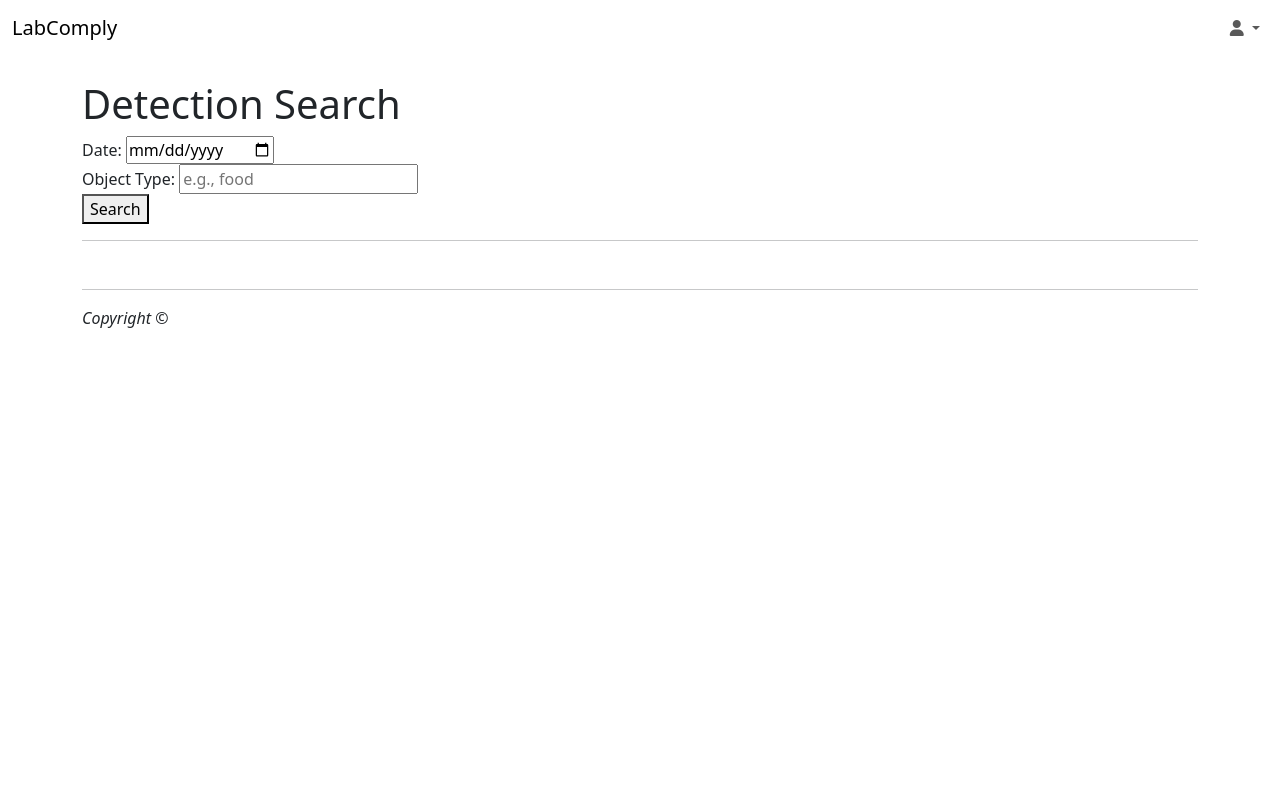
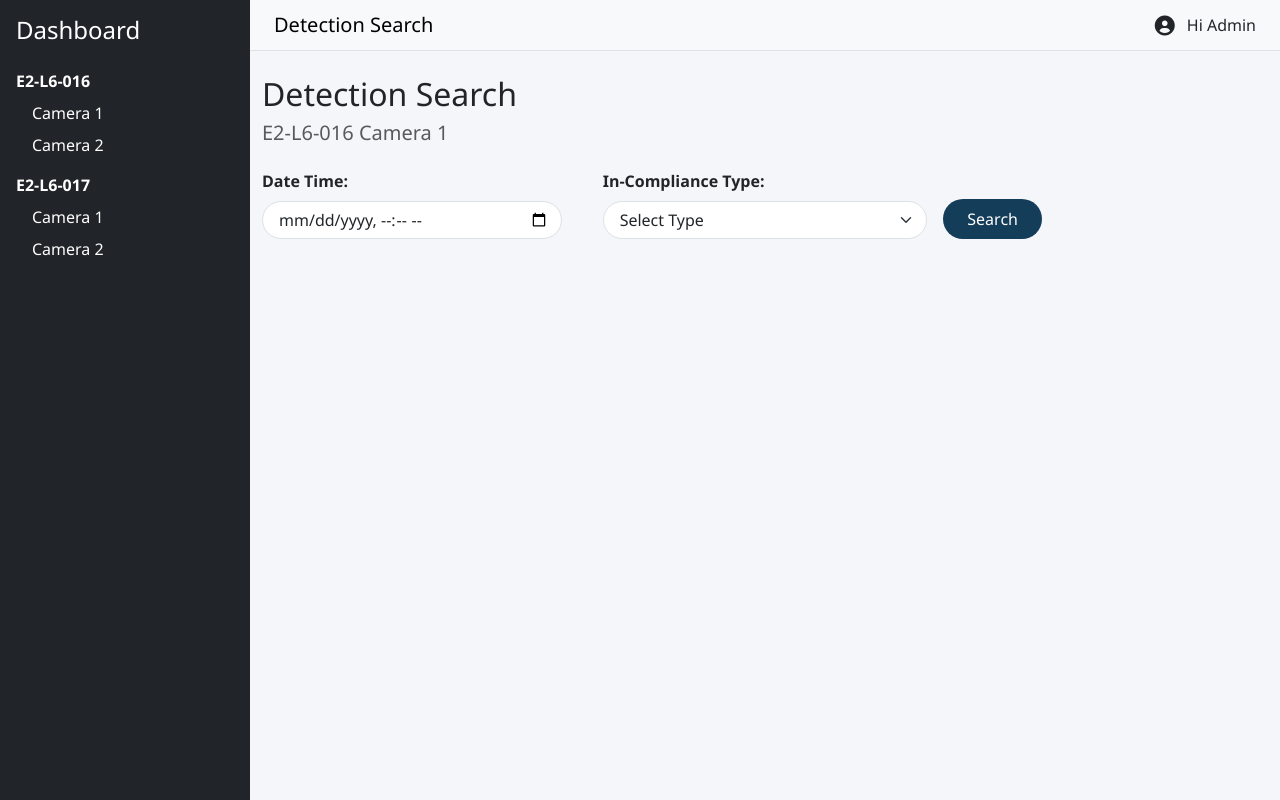
Before and after one commit to TwittK/ICT2114, a Flask app: a page that uses templates/base.html in a window 1280 px wide. Run offline with Flask 3, Linux system fonts and the light colour scheme; some libraries are stand-ins or nearby versions.

Commit message:
view page split by cameras

```diff
--- /dev/null
+++ b/static/css/style.css
@@ -0,0 +1,70 @@
+body, html {
+  height: 100%;
+  margin: 0;
+  font-family: "Segoe UI", sans-serif;
+}
+
+#wrapper {
+  display: flex;
+  height: 100vh;
+}
+
+#sidebar {
+  width: 250px;
+  background-color: #1c1c1c;
+  color: white;
+}
+
+#sidebar ul li {
+  margin-bottom: 8px;
+}
+
+#page-content {
+  background-color: #f4f6f9;
+  padding-bottom: 20px;
+}
+
+form label {
+  display: block;
+  margin-bottom: 12px;
+  font-weight: 600;
+}
+
+form input {
+  padding: 6px;
+  width: 100%;
+  max-width: 300px;
+}
+
+.form-control,
+.form-select {
+  border-radius: 50px;
+  padding-left: 1rem;
+}
+
+button[type="submit"] {
+  background-color: #143d59;
+  color: white;
+  border: none;
+  padding: 8px 16px;
+  margin-top: 12px;
+  cursor: pointer;
+}
+
+.result {
+  background-color: #e3f2fd;
+  padding: 12px;
+  border: 1px solid #ccc;
+  margin-bottom: 15px;
+}
+
+.result img {
+  max-width: 100%;
+  height: auto;
+  border: 1px solid #999;
+}
+
+.card img {
+  object-fit: cover;
+  height: 200px;
+}
--- a/templates/base.html
+++ b/templates/base.html
@@ -1,67 +1,52 @@
 <!DOCTYPE html>
 <html lang="en">
-
 <head>
   <meta charset="UTF-8" />
   <meta name="viewport" content="width=device-width, initial-scale=1.0" />
   <title>{% block title %}LabComply{% endblock %}</title>
-  <!-- Bootstrap CSS -->
+
+  <!-- External Styles -->
   <link href="https://cdn.jsdelivr.net/npm/bootstrap@5.3.0/dist/css/bootstrap.min.css" rel="stylesheet" />
-  <!-- MUI Icons -->
   <link href="https://cdn.jsdelivr.net/npm/@mui/icons-material/dist/material-icons.css" rel="stylesheet" />
+  <link rel="stylesheet" href="https://cdnjs.cloudflare.com/ajax/libs/font-awesome/6.0.0-beta3/css/all.min.css" />
   <link rel="stylesheet" type="text/css" href="{{ url_for('static', filename='css/style.css') }}" />
-  <!-- Font Awesome -->
-  <link rel="stylesheet" href="https://cdnjs.cloudflare.com/ajax/libs/font-awesome/6.0.0-beta3/css/all.min.css" />
 </head>
+<body>
 
-<body>
-  <!-- Navbar with Material UI Components -->
-  <nav class="navbar navbar-expand-lg">
-    <div class="container-fluid">
-      <a class="navbar-brand" href="{{ url_for('index') }}">
-        <span class="material-icons">LabComply</span>
-      </a>
-      <ul class="navbar-nav me-auto">
+  <div class="d-flex" id="wrapper">
+    <!-- Sidebar -->
+    <div id="sidebar" class="bg-dark text-white p-3">
+      <h4 class="mb-4">Dashboard</h4>
+      <ul class="list-unstyled">
+        <li><strong>E2-L6-016</strong></li>
+        <li class="ps-3"><a href="{{ url_for('index', camera='1') }}" class="text-decoration-none text-white">Camera 1</a></li>
+        <li class="ps-3"><a href="{{ url_for('index', camera='2') }}" class="text-decoration-none text-white">Camera 2</a></li>
+        <li class="mt-3"><strong>E2-L6-017</strong></li>
+        <li class="ps-3"><a href="{{ url_for('index', camera='1') }}" class="text-decoration-none text-white">Camera 1</a></li>
+        <li class="ps-3"><a href="{{ url_for('index', camera='2') }}" class="text-decoration-none text-white">Camera 2</a></li>
       </ul>
-      <button class="navbar-toggler" type="button" data-bs-toggle="collapse" data-bs-target="#navbarNav">
-        <span class="navbar-toggler-icon"></span>
-      </button>
-      <div class="collapse navbar-collapse" id="navbarNav">
-        <ul class="navbar-nav ms-auto">
-          <!-- User Profile Icon -->
-          <li class="nav-item dropdown">
-            <a class="nav-link dropdown-toggle" href="#" id="userProfileDropdown" role="button"
-              data-bs-toggle="dropdown" aria-expanded="false">
-              <i class="fas fa-user"></i>
-            </a>
-            <ul class="dropdown-menu custom-dropdown-menu" aria-labelledby="userProfileDropdown">
-              {% if session['logged_in'] %}
-              <!-- User is logged in -->
-              <li>
-                <a class="dropdown-item" href="{{ url_for('edit_profile') }}">Edit Profile</a>
-              </li>
-              <li>
-                <a class="dropdown-item" href="{{ url_for('logout') }}">Logout</a>
-              </li>
-              {% endif %}
-            </ul>
-          </li>
-        </ul>
+    </div>
+
+
+    <!-- Page Content -->
+    <div id="page-content" class="flex-grow-1">
+      <nav class="navbar navbar-expand-lg navbar-light bg-light border-bottom px-4">
+        <span class="navbar-brand mb-0 h4">Detection Search</span>
+        <div class="ms-auto">
+          <i class="fas fa-user-circle fa-lg me-2"></i> Hi Admin
+        </div>
+      </nav>
+
+      <div class="container-fluid mt-4">
+        {% block content %}{% endblock %}
       </div>
     </div>
-  </nav>
-  <!-- Main Content Block -->
-  <div class="container mt-4">{% block content %}{% endblock %}</div>
+  </div>
 
-  <script src="https://code.jquery.com/jquery-3.7.1.js" integrity="sha256-eKhayi8LEQwp4NKxN+CfCh+3qOVUtJn3QNZ0TciWLP4="
-    crossorigin="anonymous"></script>
-  <script defer src="{{ url_for('static', filename='js/index.js') }}"></script>
-  <script defer src="https://cdn.jsdelivr.net/npm/bootstrap@5.3.0/dist/js/bootstrap.bundle.min.js"></script>
+  <!-- Scripts -->
+  <script src="https://code.jquery.com/jquery-3.7.1.min.js"></script>
+  <script src="https://cdn.jsdelivr.net/npm/bootstrap@5.3.0/dist/js/bootstrap.bundle.min.js"></script>
+  <script src="{{ url_for('static', filename='js/index.js') }}"></script>
 </body>
 
-<footer class="container my-5">
-  <hr>
-  <p><em>Copyright &copy;</em></p>
-</footer>
-
 </html>
--- a/templates/index.html
+++ b/templates/index.html
@@ -1,38 +1,46 @@
-{% extends 'base.html' %} {% block title %}Home - LabComply+{% endblock %} {%
-block content %}
-</style>
+{% extends 'base.html' %}
+{% block title %}Detection Search - LabComply+{% endblock %}
+{% block content %}
 
-<div>
-    <h1>Detection Search</h1>
+<h2 class="mb-2">Detection Search</h2>
+<h5 class="mb-4 text-muted">E2-L6-016 Camera 1</h5>
+
+<form method="post" class="row g-3 align-items-end mb-4">
+  <div class="col-md-4">
+    <label for="date" class="form-label">Date Time:</label>
+    <input type="datetime-local" class="form-control rounded-pill" name="date" id="date">
   </div>
-<div>
-    <form method="post">
-        <div>
-            <label>Date: <input type="date" name="date"></label>
+
+  <div class="col-md-4">
+    <label for="object_type" class="form-label">In-Compliance Type:</label>
+    <select name="object_type" class="form-select rounded-pill">
+      <option value="">Select Type</option>
+      <option value="Food / Drink">Food / Drink</option>
+      <option value="Mask">Mask</option>
+      <option value="Unauthorized Access">Unauthorized Access</option>
+    </select>
   </div>
-        <div>
-            <label>Object Type: <input type="text" name="object_type" placeholder="e.g., food"></label>
-        </div>
-        <div>
-            <button type="submit">Search</button>
+
+  <div class="col-md-2">
+    <button type="submit" class="btn btn-dark rounded-pill px-4">Search</button>
   </div>
 </form>
-</div>
-
-<hr>
 
 {% if results %}
-<div>
-    <h2>Results:</h2>
+  <h4 class="mb-3">Results:</h4>
+  <div class="row">
+    {% for row in results %}
+    <div class="col-md-4 mb-4">
+      <div class="card shadow-sm">
+        <img src="{{ url_for('static', filename='snapshots/' + row[3].split('/')[-1]) }}" class="card-img-top" alt="Snapshot">
+        <div class="card-body">
+          <h6 class="card-title">{{ row[1] }} <small class="text-muted">(Confidence: {{ row[2] }})</small></h6>
+          <p class="card-text text-muted">{{ row[0] }}</p>
         </div>
-{% for row in results %}
-<div class="result">
-    <p><strong>{{ row[1] }}</strong> (Confidence: {{ row[2] }})</p>
-    <p>{{ row[0] }}</p>
-    <!-- <img src="{{ url_for('static', filename=row[3].replace('snapshots/', '')) }}">
-                  -->
-    <img src="{{ url_for('static', filename='snapshots/' + row[3].split('/')[-1]) }}">
+      </div>
     </div>
     {% endfor %}
+  </div>
 {% endif %}
+
 {% endblock %}
```
Also changed, not shown: detections.sqlite (added). Lines whose indentation alone changed are shown as unchanged.
